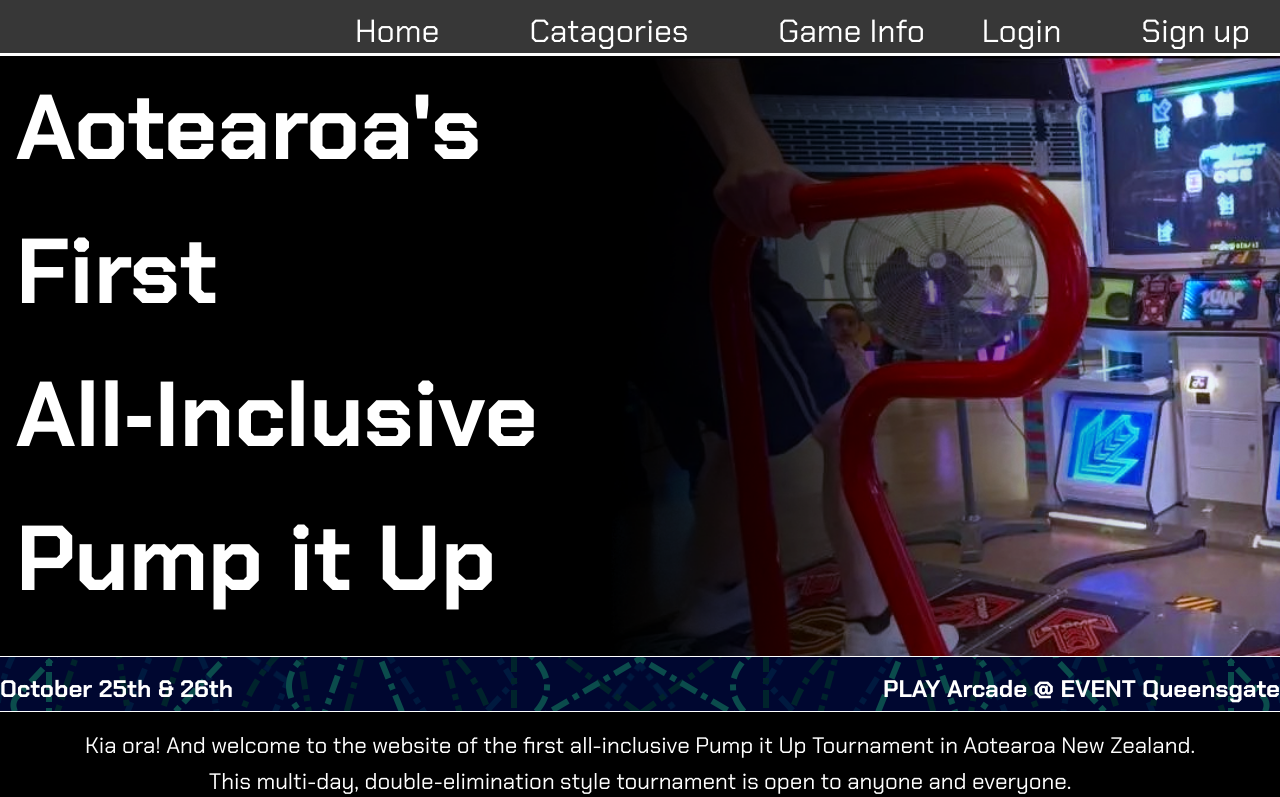
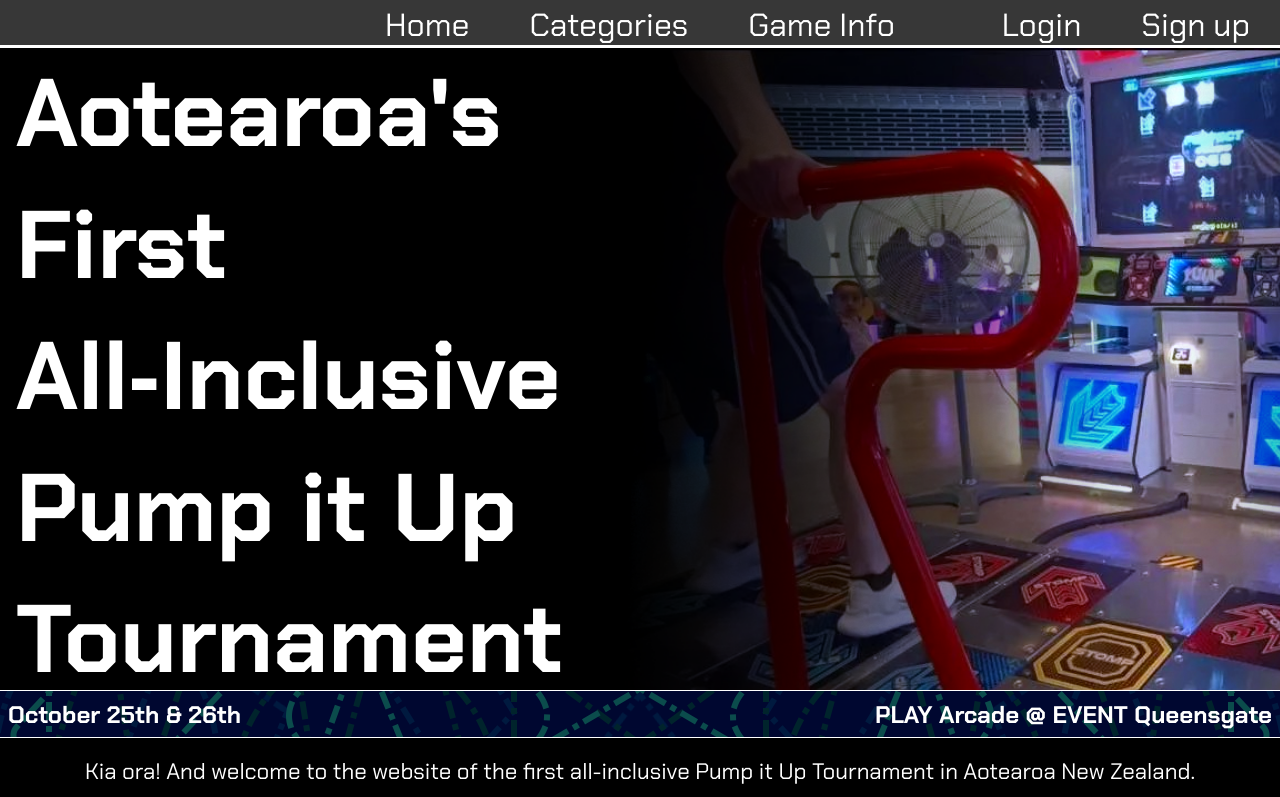
Before and after one commit to HVHS-TECH/website-project-charlesg008, a plain HTML site: page Homepage/homepage.html in a window 1280 px wide. Shown: the top 797 px of the page. Drawn offline with Linux system fonts and the light colour scheme.

Commit message:
changed grid measurements to use rem/em

```diff
--- a/Categories/categories.css
+++ b/Categories/categories.css
@@ -7,7 +7,7 @@
 .categoriesGrid{
     display: grid;
     grid-template-columns: 21% 57% 21%;
-    grid-template-rows: 7vh 30vh 90vh;
+    grid-template-rows: 3em 13em 50em;
 }
 body{
     cursor: url("../Media/Cursor/cursorNormal.png"),auto;
@@ -25,24 +25,16 @@ h1{
     font-weight: 700;
 }
 nav{
-    padding-top: 0.4rem;
     background-color: #373737;
     border-bottom: 0.1em solid white;
-    font-size: 1.4rem;
     height: 100%;
+    font-size: 2rem;
 }
 .categoriesNav{
     width: 100%;
     list-style: none;
     grid-column: 1/ span 3;
     grid-row: 1/ span 1;
-}
-
-.heroImage{
-    height: 100%;
-    width: 100%;
-    grid-column: 1/ span 3;
-    grid-row: 2/ span 1;
 }
 
 .heroText{
@@ -54,8 +46,8 @@ nav{
 
 .heroText h1{
     color:white;
-    padding-top: 2em;
     font-size: 5rem;
+    padding-top: 1.3em;
 }
 
 
--- a/Homepage/homepage.css
+++ b/Homepage/homepage.css
@@ -7,7 +7,7 @@
 .homepageGrid{
     display: grid;
     grid-template-columns: 21% 21% 16% 21% 21%;
-    grid-template-rows: 7vh 75vh 7vh 72vh 35vh;
+    grid-template-rows: 3em 40.15em 3em 43em 12em;
 }
 body{
     cursor: url("../Media/Cursor/cursorNormal.png"),auto;
@@ -25,11 +25,10 @@ h1{
     font-weight: 700;
 }
 nav{
-    padding-top: 0.4rem;
     background-color: #373737;
     border-bottom: 0.1em solid white;
-    font-size: 1.4rem;
     height: 100%;
+    font-size: 2rem;
 }
 .homepageNav{
     width: 100%;
@@ -58,8 +57,8 @@ nav{
 
 .heroText h1{
     color:white;
-    font-size: 5.75rem;
-    line-height: 1.56;
+    font-size: 6rem;
+    line-height: 1.37;
     margin: 0 1rem;
 }
 
@@ -69,7 +68,7 @@ nav{
     */
     background-image: url("../Media/Homepage/heroimagealternate2.png");
     background-repeat: no-repeat;
-    background-size: 80em;
+    background-size: 75em;
 }
 
 .pageSplit{
@@ -85,7 +84,7 @@ nav{
 }
 
 .splitDates, .splitLocation{
-    padding-top: 1rem;
+    padding: 0.5rem;
 }
 
 .splitDates{
@@ -154,12 +153,8 @@ nav{
     display: none;
 }
 
-nav{
-    font-size: 2rem;
-}
 .navCentre {
     display: flex;
-    gap: 30px;
     list-style: none;
     padding: 0;
     margin: 0 auto;
@@ -171,7 +166,6 @@ nav{
     right: 0;
     display: flex;
     align-items: center;
-    gap: 20px;
     list-style: none;
     padding: 0;
     margin: 0;
--- a/Homepage/homepage.html
+++ b/Homepage/homepage.html
@@ -22,7 +22,7 @@
                     <li onclick="hideSidebar()"><a href="#"><img id="closemenu" src="../Media/Navbar/closemenu.png"></a>
                     </li>
                     <li><a href='homepage.html'>Home</a></li>
-                    <li><a href='../Categories/categories.html'>Catagories</a></li>
+                    <li><a href='../Categories/categories.html'>Categories</a></li>
                     <li><a href='../Game Info/gameInfo.html'>Game Info</a></li>
                     <li><a href='../RegistrationLogin/login.html'>Login</a></li>
                     <li class="signUpMobTab"><a href='../RegistrationLogin/registration.html'>Sign up</a></li>
@@ -31,7 +31,7 @@
                 <div class="desktopMenu">
                 <ul class="navCentre">
                     <li><a href=' homepage.html'>Home</a></li>
-                    <li><a href='../Categories/categories.html'>Catagories</a></li>
+                    <li><a href='../Categories/categories.html'>Categories</a></li>
                     <li><a href='../Game Info/gameInfo.html'>Game Info</a></li>
                 </ul>
                 <ul class="navRight">
@@ -57,13 +57,13 @@
         <p class="mainInfoIntro">Kia ora! And welcome to the website of the first all-inclusive
             Pump it Up Tournament in Aotearoa New Zealand. <br> This multi-day, double-elimination style
             tournament is open to anyone and everyone.<br> Whether you've never played, are a seasoned vet,
-            or have achieved the rank of<b>「THE MASTER」</b>,<br> come on join us at PLAY Arcade, EVENT Cinema Queensgate
+            or have achieved the rank of<b>「THE MASTER」</b>,<br> come join us at PLAY Arcade, EVENT Cinema Queensgate
             on the 25th & 26th of October for 2 days of fun competition and community building! <br> <br> In this double-elim style
             tournament, players will play 1 normal set worth of songs (3).<br>
              The scores from these 3 songs will be added up, and whomever's score is the highest wins!
         </p>
         <hr>
-        <p class="mainInfoCategories">We have 6 different catagories for you to join based on skill level
+        <p class="mainInfoCategories">We have 6 different categories for you to join based on skill level
         <table class="mainInfoTable">
             <tr>
                 <th>Novice</th>
```
Also changed, not shown: Categories/categories.html (+9 -3 lines).
